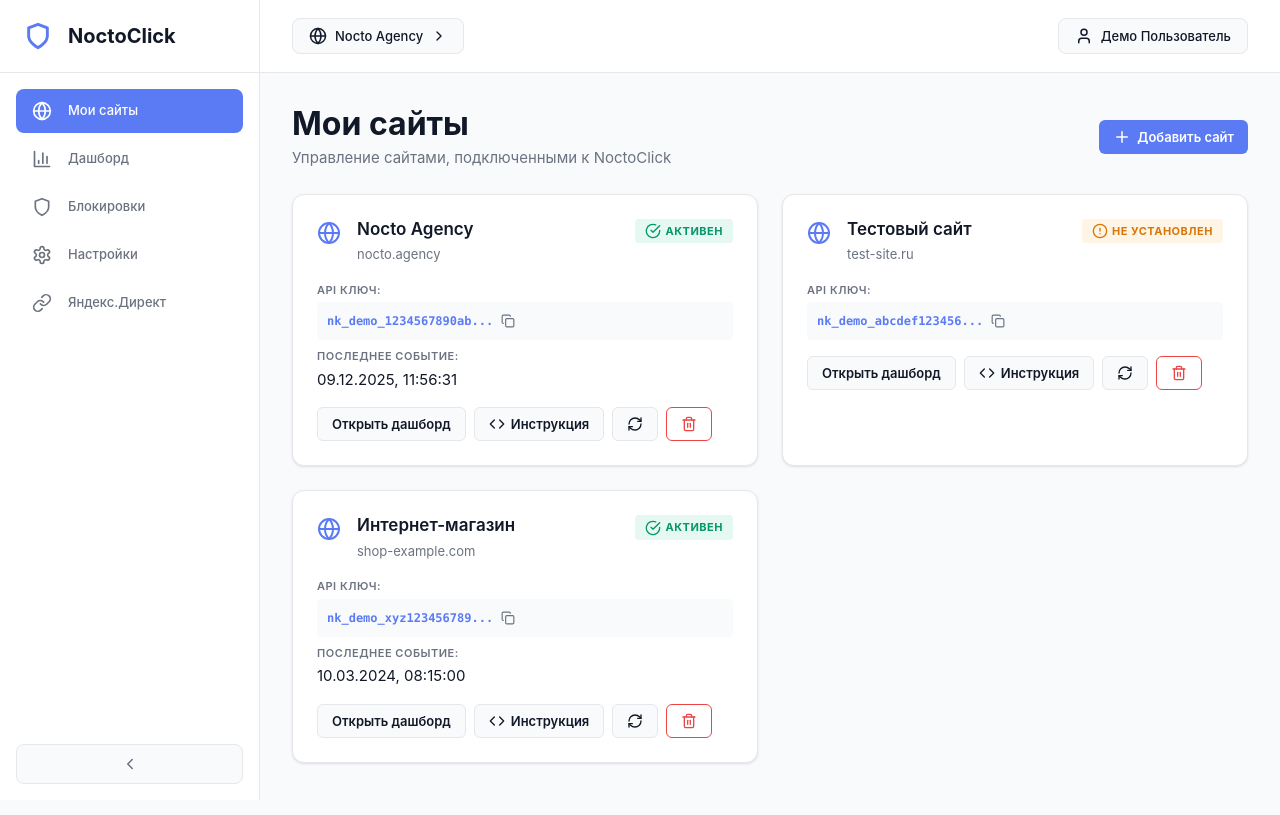
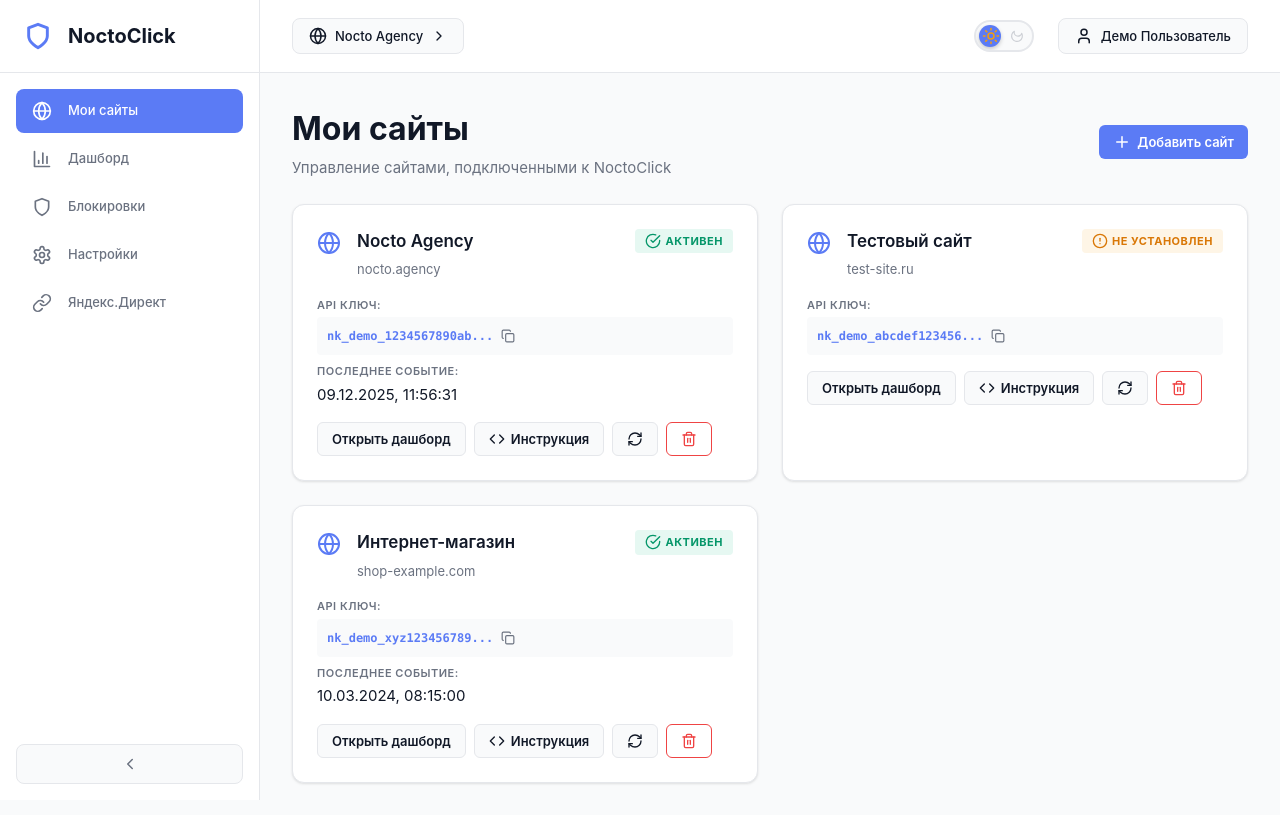
Before and after one commit to Volkofff666/noctoclick, a React (Vite) app in the folder dashboard/: page /yandex in a window 1280 px wide. Both pictures are taken after typing "name@example.com", "Sample123" into the empty fields and a click on the button "Войти". Built offline with nearby package versions, Linux system fonts and the light colour scheme.

Commit message:
Add dark theme with toggle switch and theme persistence

```diff
--- a/dashboard/src/components/Layout/Layout.jsx
+++ b/dashboard/src/components/Layout/Layout.jsx
@@ -2,6 +2,7 @@ import { useState, useEffect } from 'react';
 import { Link, useLocation, Outlet, useNavigate } from 'react-router-dom';
 import { BarChart3, Shield, Settings, Link as LinkIcon, ChevronLeft, ChevronRight, Globe, User, LogOut } from 'lucide-react';
 import { authAPI, sitesAPI } from '../../utils/api';
+import ThemeToggle from '../ThemeToggle/ThemeToggle';
 import styles from './Layout.module.css';
 
 function Layout() {
@@ -145,6 +146,7 @@ function Layout() {
             )}
           </div>
           <div className={styles.headerRight}>
+            <ThemeToggle />
             <div className={styles.userMenu}>
               <button
                 onClick={() => setShowUserMenu(!showUserMenu)}
--- /dev/null
+++ b/dashboard/src/components/ThemeToggle/ThemeToggle.jsx
@@ -0,0 +1,24 @@
+import { Moon, Sun } from 'lucide-react';
+import { useTheme } from '../../hooks/useTheme';
+import styles from './ThemeToggle.module.css';
+
+function ThemeToggle() {
+  const { theme, toggleTheme } = useTheme();
+  const isDark = theme === 'dark';
+
+  return (
+    <button
+      onClick={toggleTheme}
+      className={styles.themeToggle}
+      aria-label="Переключить тему"
+      title={isDark ? 'Светлая тема' : 'Тёмная тема'}
+    >
+      <div className={`${styles.iconWrapper} ${isDark ? styles.dark : styles.light}`}>
+        <Sun className={styles.sunIcon} size={18} />
+        <Moon className={styles.moonIcon} size={18} />
+      </div>
+    </button>
+  );
+}
+
+export default ThemeToggle;
--- /dev/null
+++ b/dashboard/src/components/ThemeToggle/ThemeToggle.module.css
@@ -0,0 +1,107 @@
+.themeToggle {
+  position: relative;
+  width: 60px;
+  height: 32px;
+  border-radius: 16px;
+  background: var(--bg-secondary);
+  border: 2px solid var(--border-color);
+  cursor: pointer;
+  transition: all var(--transition-base);
+  padding: 0;
+  overflow: hidden;
+}
+
+.themeToggle:hover {
+  border-color: var(--color-primary);
+  transform: scale(1.05);
+}
+
+.iconWrapper {
+  position: relative;
+  width: 100%;
+  height: 100%;
+  display: flex;
+  align-items: center;
+  justify-content: space-between;
+  padding: 0 6px;
+}
+
+.sunIcon,
+.moonIcon {
+  transition: all var(--transition-base);
+  position: absolute;
+}
+
+/* Light theme state */
+.iconWrapper.light .sunIcon {
+  left: 6px;
+  color: #f59e0b;
+  opacity: 1;
+  transform: rotate(0deg) scale(1);
+}
+
+.iconWrapper.light .moonIcon {
+  right: 6px;
+  color: var(--text-secondary);
+  opacity: 0.3;
+  transform: rotate(-30deg) scale(0.8);
+}
+
+/* Dark theme state */
+.iconWrapper.dark .sunIcon {
+  left: 6px;
+  color: var(--text-secondary);
+  opacity: 0.3;
+  transform: rotate(30deg) scale(0.8);
+}
+
+.iconWrapper.dark .moonIcon {
+  right: 6px;
+  color: #60a5fa;
+  opacity: 1;
+  transform: rotate(0deg) scale(1);
+}
+
+/* Active indicator */
+.iconWrapper::before {
+  content: '';
+  position: absolute;
+  width: 22px;
+  height: 22px;
+  border-radius: 50%;
+  background: var(--color-primary);
+  transition: all var(--transition-base);
+  box-shadow: 0 2px 4px rgba(0, 0, 0, 0.2);
+}
+
+.iconWrapper.light::before {
+  left: 3px;
+  transform: translateX(0);
+}
+
+.iconWrapper.dark::before {
+  left: 3px;
+  transform: translateX(28px);
+}
+
+@media (max-width: 768px) {
+  .themeToggle {
+    width: 50px;
+    height: 28px;
+  }
+
+  .sunIcon,
+  .moonIcon {
+    width: 16px;
+    height: 16px;
+  }
+
+  .iconWrapper::before {
+    width: 18px;
+    height: 18px;
+  }
+
+  .iconWrapper.dark::before {
+    transform: translateX(22px);
+  }
+}
--- /dev/null
+++ b/dashboard/src/hooks/useTheme.js
@@ -0,0 +1,34 @@
+import { useState, useEffect } from 'react';
+
+export function useTheme() {
+  // Получаем сохранённую тему или используем системную
+  const getInitialTheme = () => {
+    const savedTheme = localStorage.getItem('theme');
+    if (savedTheme) {
+      return savedTheme;
+    }
+
+    // Проверяем системные настройки
+    if (window.matchMedia && window.matchMedia('(prefers-color-scheme: dark)').matches) {
+      return 'dark';
+    }
+
+    return 'light';
+  };
+
+  const [theme, setTheme] = useState(getInitialTheme);
+
+  useEffect(() => {
+    // Применяем тему к document.documentElement
+    document.documentElement.setAttribute('data-theme', theme);
+
+    // Сохраняем в localStorage
+    localStorage.setItem('theme', theme);
+  }, [theme]);
+
+  const toggleTheme = () => {
+    setTheme(prevTheme => prevTheme === 'light' ? 'dark' : 'light');
+  };
+
+  return { theme, toggleTheme, setTheme };
+}
--- a/dashboard/src/styles/global.css
+++ b/dashboard/src/styles/global.css
@@ -1,4 +1,91 @@
-/* Global styles */
+:root {
+  /* Colors */
+  --color-primary: #5b7bf5;
+  --color-primary-dark: #4a63d6;
+  --color-success: #10b981;
+  --color-success-dark: #059669;
+  --color-warning: #f59e0b;
+  --color-warning-dark: #d97706;
+  --color-danger: #ef4444;
+
+  /* Light theme */
+  --bg-primary: #ffffff;
+  --bg-secondary: #f9fafb;
+  --bg-tertiary: #f3f4f6;
+  --text-primary: #111827;
+  --text-secondary: #6b7280;
+  --border-color: #e5e7eb;
+
+  /* Grays */
+  --color-gray-50: #f9fafb;
+  --color-gray-100: #f3f4f6;
+  --color-gray-200: #e5e7eb;
+  --color-gray-300: #d1d5db;
+  --color-gray-400: #9ca3af;
+  --color-gray-500: #6b7280;
+  --color-gray-600: #4b5563;
+  --color-gray-700: #374151;
+  --color-gray-800: #1f2937;
+  --color-gray-900: #111827;
+
+  /* Layout */
+  --sidebar-width: 260px;
+  --header-height: 70px;
+  --max-content-width: 1400px;
+
+  /* Spacing */
+  --spacing-xs: 4px;
+  --spacing-sm: 8px;
+  --spacing-md: 12px;
+  --spacing-lg: 16px;
+  --spacing-xl: 24px;
+  --spacing-2xl: 32px;
+  --spacing-3xl: 48px;
+
+  /* Border radius */
+  --border-radius: 6px;
+  --border-radius-lg: 12px;
+  --border-radius-xl: 16px;
+
+  /* Shadows */
+  --shadow-sm: 0 1px 2px 0 rgba(0, 0, 0, 0.05);
+  --shadow-md: 0 4px 6px -1px rgba(0, 0, 0, 0.1);
+  --shadow-lg: 0 10px 15px -3px rgba(0, 0, 0, 0.1);
+  --shadow-xl: 0 20px 25px -5px rgba(0, 0, 0, 0.1);
+
+  /* Typography */
+  --font-family: -apple-system, BlinkMacSystemFont, 'Segoe UI', 'Roboto', 'Oxygen', 'Ubuntu', 'Cantarell', 'Fira Sans', 'Droid Sans', 'Helvetica Neue', sans-serif;
+  --font-family-mono: 'SF Mono', 'Monaco', 'Inconsolata', 'Fira Code', 'Fira Mono', 'Roboto Mono', 'Source Code Pro', monospace;
+
+  --font-size-xs: 12px;
+  --font-size-sm: 14px;
+  --font-size-base: 16px;
+  --font-size-lg: 18px;
+  --font-size-xl: 20px;
+  --font-size-2xl: 24px;
+  --font-size-3xl: 30px;
+
+  /* Transitions */
+  --transition-fast: 150ms cubic-bezier(0.4, 0, 0.2, 1);
+  --transition-base: 250ms cubic-bezier(0.4, 0, 0.2, 1);
+  --transition-slow: 350ms cubic-bezier(0.4, 0, 0.2, 1);
+}
+
+/* Dark theme */
+[data-theme="dark"] {
+  --bg-primary: #1f2937;
+  --bg-secondary: #111827;
+  --bg-tertiary: #0f172a;
+  --text-primary: #f9fafb;
+  --text-secondary: #9ca3af;
+  --border-color: #374151;
+
+  /* Shadows for dark theme */
+  --shadow-sm: 0 1px 2px 0 rgba(0, 0, 0, 0.3);
+  --shadow-md: 0 4px 6px -1px rgba(0, 0, 0, 0.4);
+  --shadow-lg: 0 10px 15px -3px rgba(0, 0, 0, 0.5);
+  --shadow-xl: 0 20px 25px -5px rgba(0, 0, 0, 0.6);
+}
 
 * {
   margin: 0;
@@ -6,72 +93,34 @@
   box-sizing: border-box;
 }
 
-html, body {
-  height: 100%;
+html {
+  font-size: 16px;
+}
+
+body {
+  margin: 0;
   font-family: var(--font-family);
   font-size: var(--font-size-base);
+  line-height: 1.5;
   color: var(--text-primary);
   background: var(--bg-secondary);
-  line-height: 1.5;
   -webkit-font-smoothing: antialiased;
   -moz-osx-font-smoothing: grayscale;
+  transition: background-color var(--transition-base), color var(--transition-base);
 }
 
-#root {
-  min-height: 100vh;
-}
-
-h1, h2, h3, h4, h5, h6 {
-  font-weight: 600;
-  line-height: 1.2;
-  margin-bottom: var(--spacing-md);
-}
-
-h1 { font-size: var(--font-size-3xl); }
-h2 { font-size: var(--font-size-2xl); }
-h3 { font-size: var(--font-size-xl); }
-h4 { font-size: var(--font-size-lg); }
-
-p {
-  margin-bottom: var(--spacing-md);
-}
-
-a {
-  color: var(--color-primary);
-  text-decoration: none;
-  transition: color var(--transition-fast);
-}
-
-a:hover {
-  color: var(--color-primary-dark);
+code {
+  font-family: var(--font-family-mono);
 }
 
 button {
   font-family: inherit;
-  cursor: pointer;
-  border: none;
-  outline: none;
-  background: none;
 }
 
-input, textarea, select {
-  font-family: inherit;
-  font-size: inherit;
-}
-
-ul, ol {
-  list-style: none;
-}
-
-img {
-  max-width: 100%;
-  height: auto;
-}
-
-/* Scrollbar styles */
+/* Scrollbar */
 ::-webkit-scrollbar {
-  width: 8px;
-  height: 8px;
+  width: 10px;
+  height: 10px;
 }
 
 ::-webkit-scrollbar-track {
@@ -79,35 +128,16 @@ img {
 }
 
 ::-webkit-scrollbar-thumb {
-  background: var(--color-gray-300);
-  border-radius: 4px;
+  background: var(--border-color);
+  border-radius: 5px;
 }
 
 ::-webkit-scrollbar-thumb:hover {
-  background: var(--color-gray-400);
+  background: var(--text-secondary);
 }
 
-/* Utility classes */
-.container {
-  max-width: var(--max-content-width);
-  margin: 0 auto;
-  padding: 0 var(--spacing-lg);
+/* Selection */
+::selection {
+  background: var(--color-primary);
+  color: white;
 }
-
-.text-center { text-align: center; }
-.text-right { text-align: right; }
-.text-left { text-align: left; }
-
-.text-primary { color: var(--color-primary); }
-.text-danger { color: var(--color-danger); }
-.text-success { color: var(--color-success); }
-.text-warning { color: var(--color-warning); }
-.text-muted { color: var(--text-secondary); }
-
-.mt-sm { margin-top: var(--spacing-sm); }
-.mt-md { margin-top: var(--spacing-md); }
-.mt-lg { margin-top: var(--spacing-lg); }
-
-.mb-sm { margin-bottom: var(--spacing-sm); }
-.mb-md { margin-bottom: var(--spacing-md); }
-.mb-lg { margin-bottom: var(--spacing-lg); }
```
